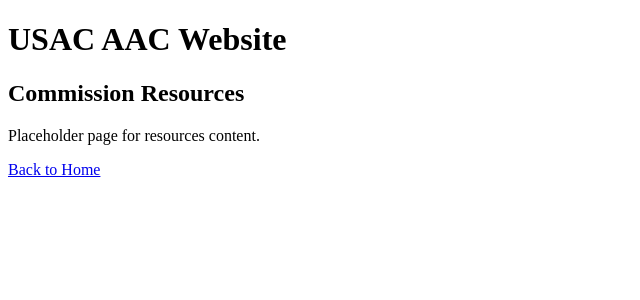
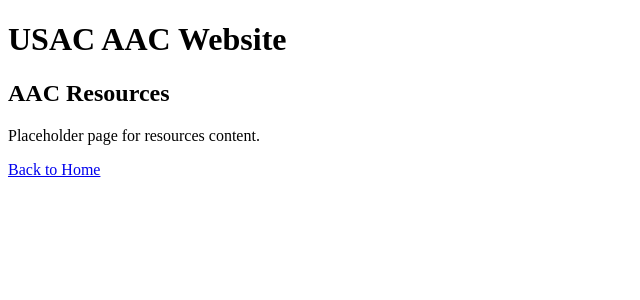
Before and after one commit to hillarynve/usac-aac-website, a Next.js app: page /resources in a window 1280 px wide. Shown: the top 300 px of the page, without its empty margins (0-640 px from the left). Built offline with nearby package versions, Linux system fonts and the light colour scheme.

Commit message:
More appropriate header

```diff
--- a/app/resources/page.tsx
+++ b/app/resources/page.tsx
@@ -3,7 +3,7 @@
 export default function Resources() {
   return (
     <section>
-      <h1 className="text-2xl font-bold">Commission Resources</h1>
+      <h1 className="text-2xl font-bold">AAC Resources</h1>
       <p className="mt-4 text-gray-600">
         Placeholder page for resources content.
       </p>
```
